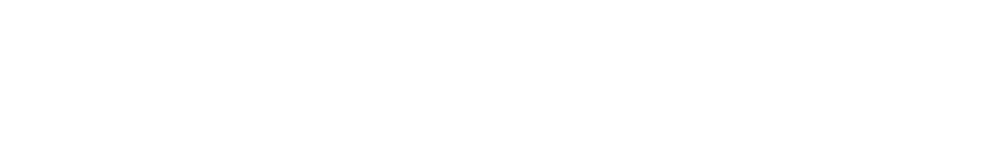
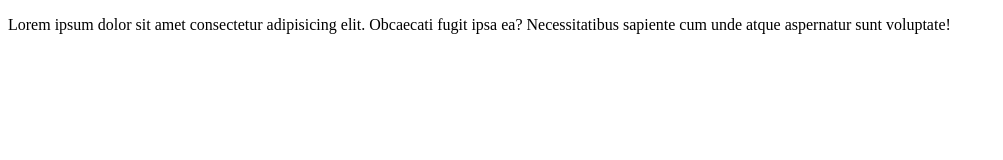
Before and after one commit to likemax904/Test1, a plain HTML site: page index.html in a window 1280 px wide. Shown: the whole page, without its empty margins (0-1003 px from the left). Drawn offline with Linux system fonts and the light colour scheme.

```diff
--- a/index.html
+++ b/index.html
@@ -6,5 +6,10 @@
     <meta name="viewport" content="width=device-width, initial-scale=1.0" />
     <title>Document</title>
   </head>
-  <body></body>
+  <body>
+    <p>
+      Lorem ipsum dolor sit amet consectetur adipisicing elit. Obcaecati fugit
+      ipsa ea? Necessitatibus sapiente cum unde atque aspernatur sunt voluptate!
+    </p>
+  </body>
 </html>
```
